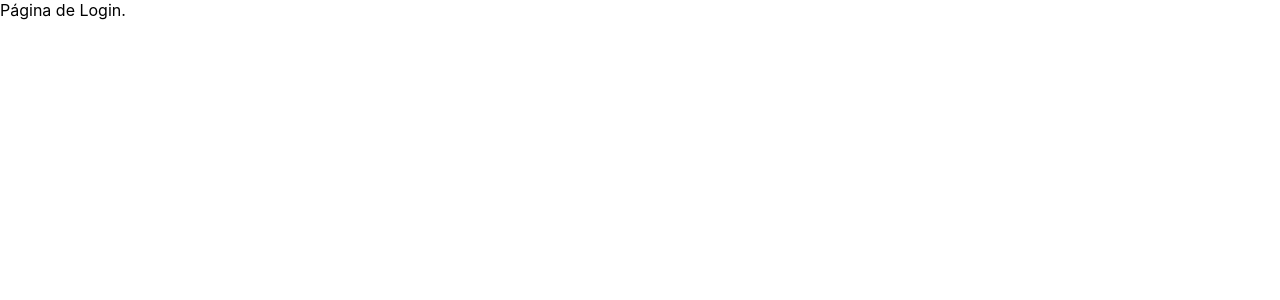
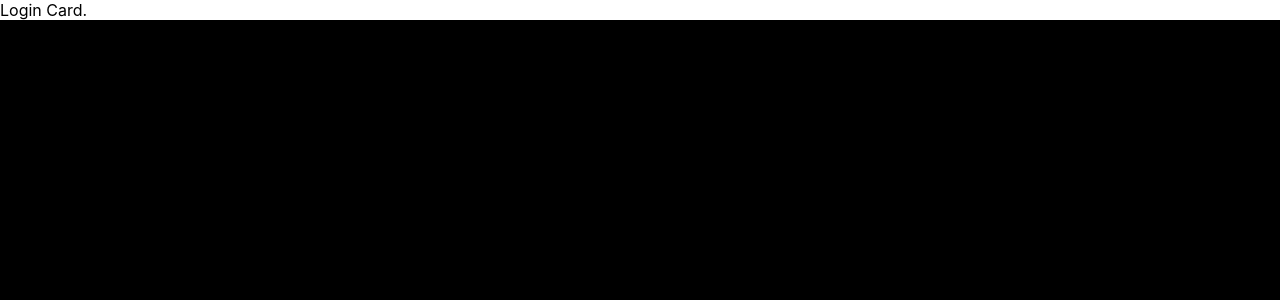
Before and after one commit to DouglasD18/real-time-chat, a Next.js app in the folder client/: page /login in a window 1280 px wide. Shown: the top 300 px of the page. Built offline with nearby package versions, Linux system fonts and the light colour scheme.

Commit message:
Inserção de LoginCard em Cadastro e Login.

```diff
--- a/client/components/loginCard.tsx
+++ b/client/components/loginCard.tsx
@@ -1,6 +1,8 @@
+import styles from "../styles/components/loginCard.module.css";
+
 export default function LoginCard() {
   return (
-    <div>
+    <div className={ styles.card }>
       Login Card.
     </div>
   )
--- a/client/pages/login.tsx
+++ b/client/pages/login.tsx
@@ -1,7 +1,10 @@
+import LoginCard from "../components/loginCard";
+import styles from "../styles/pages/login.module.css";
+
 export default function LoginPage() {
   return (
-    <div>
-      Página de Login.
+    <div className={ styles.background }>
+      <LoginCard />
     </div>
   )
 }
--- a/client/styles/components/loginCard.module.css
+++ b/client/styles/components/loginCard.module.css
@@ -0,0 +1,3 @@
+.card {
+  background-color: #fff;
+}
--- /dev/null
+++ b/client/styles/pages/cadastro.module.css
@@ -0,0 +1,4 @@
+.background {
+  background-color: #000;
+  min-height: 100vh;
+}
--- /dev/null
+++ b/client/styles/pages/login.module.css
@@ -0,0 +1,4 @@
+.background {
+  background-color: #000;
+  min-height: 100vh;
+}
```
Also changed, not shown: client/pages/cadastro.tsx (+5 -2 lines).
